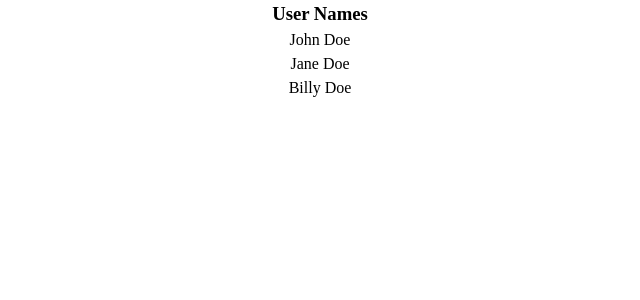
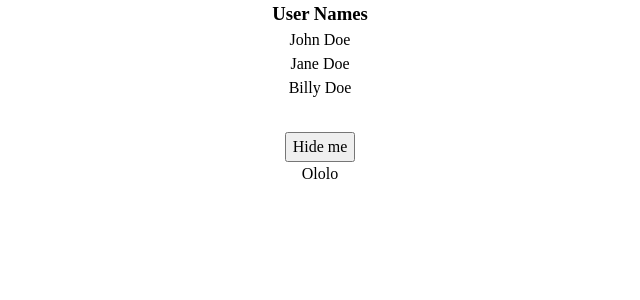
Before and after one commit to DrevAnt/codchallenge, a React (Create React App) app: page / in a window 1280 px wide. Shown: the top 300 px of the page, without its empty margins (320-960 px from the left). Built offline with nearby package versions, Linux system fonts and the light colour scheme.

Commit message:
"showhide my solution"

```diff
--- a/src/App.css
+++ b/src/App.css
@@ -73,3 +73,10 @@ select {
   align-items: center;
   justify-content: center;
 }
+.showhide {
+  margin-top: 2rem;
+  display: flex;
+  flex-direction: column;
+  align-items: center;
+  justify-content: center;
+}
--- a/src/App.js
+++ b/src/App.js
@@ -1,10 +1,12 @@
 import "./App.css";
 import DisplayArray from "./Component/DisplayArray/DisplayArray";
+import ShowHide from "./Component/ShowHide/ShowHide";
 
 function App() {
   return (
     <div className="App">
       <DisplayArray />
+      <ShowHide />
     </div>
   );
 }
--- /dev/null
+++ b/src/Component/ShowHide/ShowHide.jsx
@@ -0,0 +1,17 @@
+import { useState } from "react";
+
+function ShowHide() {
+  const [show, setShow] = useState(true);
+  return (
+    <>
+      <div className="showhide">
+        <button onClick={() => setShow(!show)}>
+          {show ? "Hide me" : "Show me"}
+        </button>
+        {show && <div> Ololo</div>}
+      </div>
+    </>
+  );
+}
+
+export default ShowHide;
```
